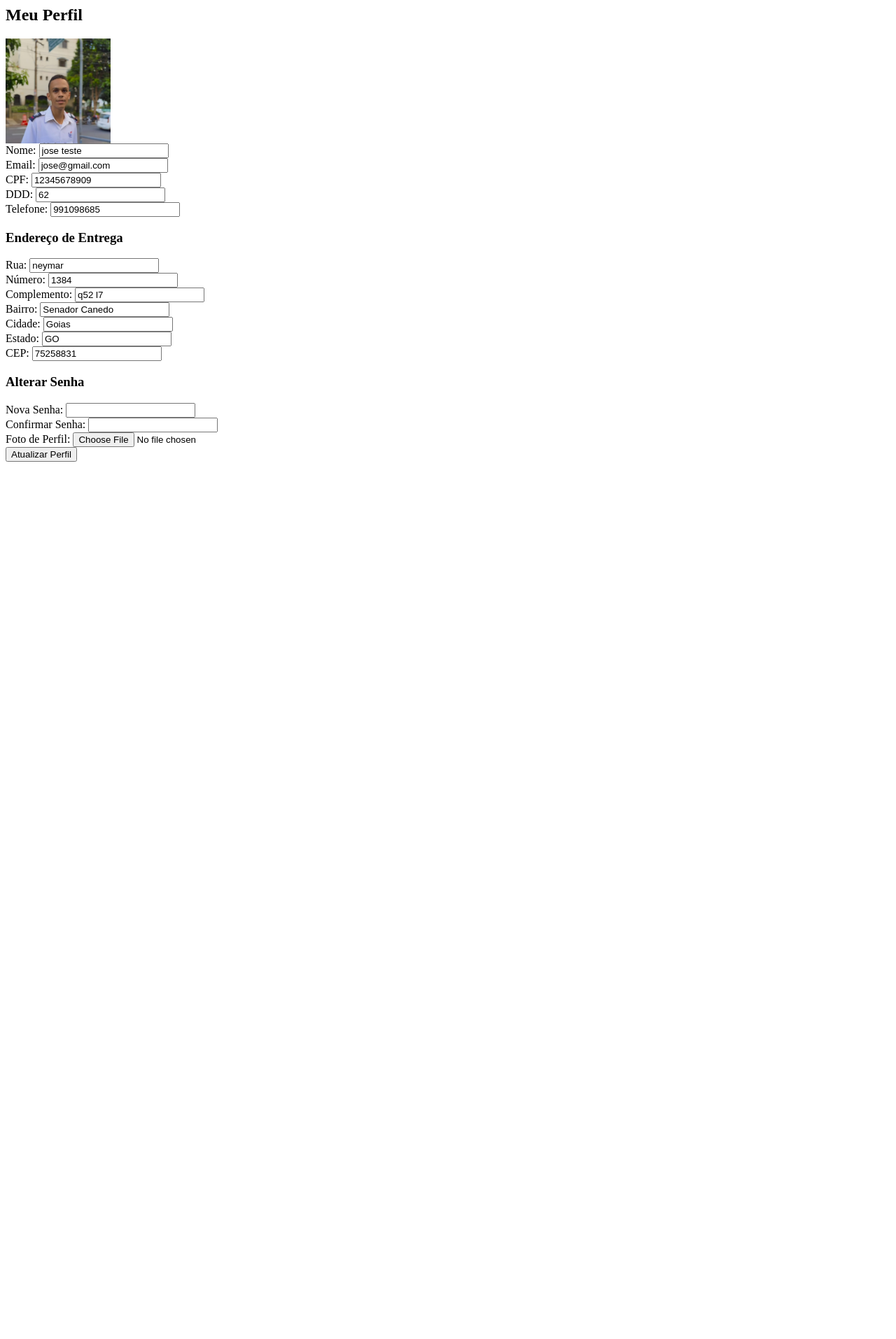
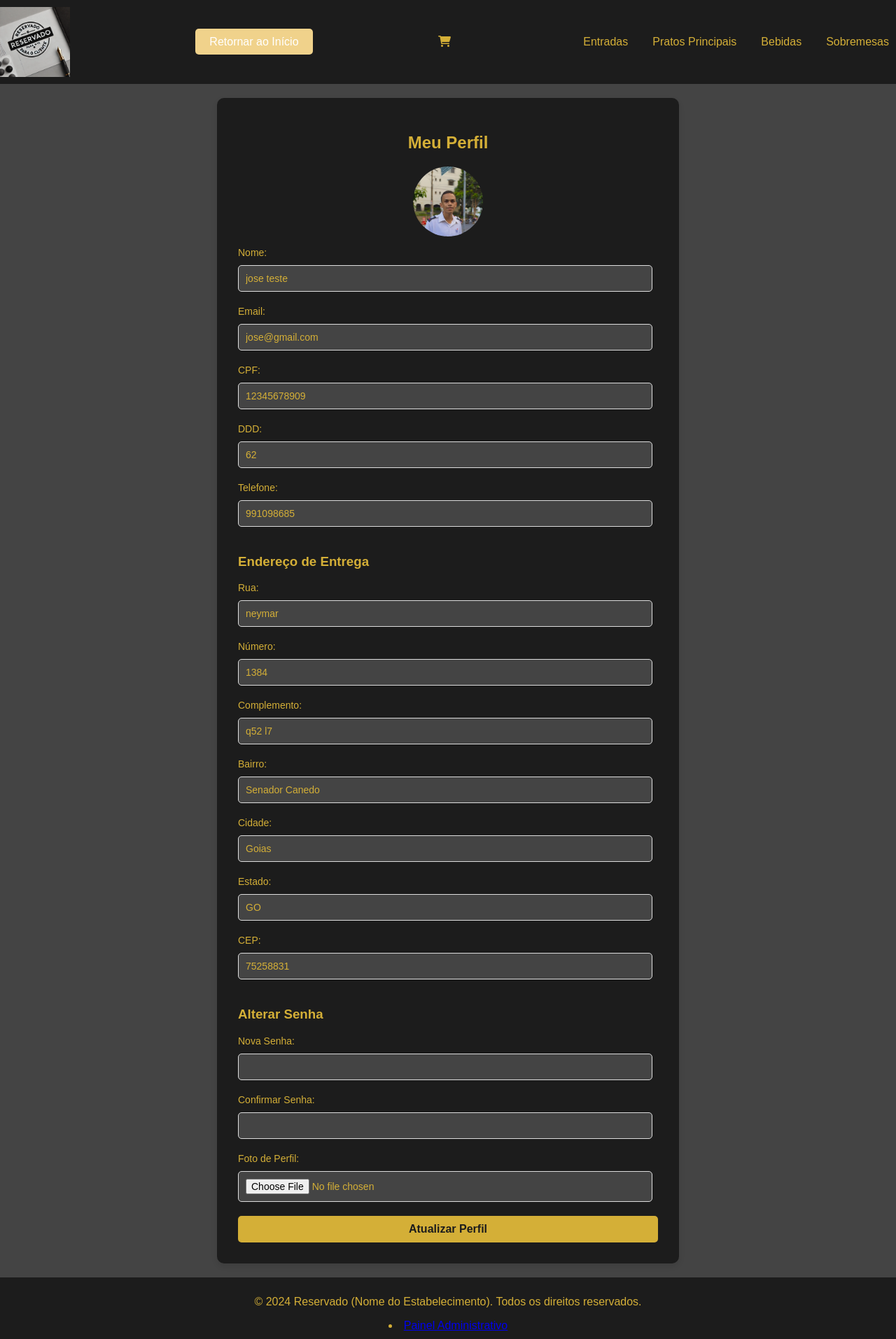
Before and after one commit to thaydionIA/cardapio-dinamico, a PHP site: page /perfil.php in a window 1280 px wide. Shown: the whole page at 70% size. Before the commit the page ends 660 px from the top, so only its background shows below. Run offline with PHP 8.4, Linux system fonts and the light colour scheme; a user stored in the database is signed in; data comes from the database, SQL or seed files in the repository.

Commit message:
Atualizado

```diff
--- a/assets/css/style.css
+++ b/assets/css/style.css
@@ -428,3 +428,92 @@ input[type=number] {
         width: 100%;
     }
 }
+
+
+
+
+
+/* Estilos personalizados para a página de perfil */
+.perfil-container {
+    background-color: #1c1c1c; /* Cor de fundo principal */
+    padding: 30px;
+    border-radius: 10px;
+    max-width: 600px;
+    margin: 0 auto;
+    box-shadow: 0 4px 8px rgba(0, 0, 0, 0.1); /* Sombra para destaque */
+}
+
+.perfil-container h2 {
+    color: #d4af37; /* Cor dourada como destaque */
+    text-align: center;
+    margin-bottom: 20px;
+    font-size: 24px; /* Tamanho da fonte ajustado */
+}
+
+.perfil-form label {
+    color: #d4af37; /* Cor dourada para o texto dos labels */
+    display: block;
+    margin-bottom: 10px;
+    font-size: 14px;
+}
+
+.perfil-form input[type="text"],
+.perfil-form input[type="email"],
+.perfil-form input[type="password"],
+.perfil-form input[type="file"] {
+    width: 95%;
+    padding: 10px;
+    border: 1px solid #ddd;
+    border-radius: 5px;
+    margin-bottom: 20px;
+    font-size: 14px;
+    background-color: #444; /* Cor secundária de fundo */
+    color: #d4af37; /* Cor do texto */
+}
+
+.perfil-form button {
+    background-color: #d4af37; /* Cor dourada para o botão */
+    color: #1c1c1c; /* Cor de fundo principal para o texto do botão */
+    padding: 10px 20px;
+    border: none;
+    border-radius: 5px;
+    cursor: pointer;
+    width: 100%;
+    font-size: 16px;
+    font-weight: bold;
+    transition: background-color 0.3s ease;
+}
+
+.perfil-form button:hover {
+    background-color: #ecbe54; /* Mudança de cor no hover */
+}
+
+/* Estilo da foto de perfil (redimensionada) */
+.perfil-foto {
+    display: block;
+    margin: 0 auto 15px auto;
+    border-radius: 50%;
+    width: 100px; /* Redimensionado para uma versão menor */
+    height: 100px; /* Redimensionado para uma versão menor */
+    object-fit: cover; /* Mantém a proporção da imagem */
+}
+
+/* Responsividade para telas menores */
+@media (max-width: 768px) {
+    .perfil-container {
+        padding: 20px;
+        width: 100%;
+    }
+
+    .perfil-form input[type="text"],
+    .perfil-form input[type="email"],
+    .perfil-form input[type="password"],
+    .perfil-form input[type="file"] {
+        width: 100%;
+    }
+
+    .perfil-foto {
+        width: 80px; /* Ajuste menor para telas pequenas */
+        height: 80px;
+    }
+}
--- a/index.php
+++ b/index.php
@@ -38,7 +38,7 @@ $is_admin = isset($_SESSION['user_role']) && $_SESSION['user_role'] === 'admin';
 <body>
     <header>
         <div style="display: flex; align-items: center;">
-            <img src="assets/img/logo.jpg" alt="Logo do Site" style="height: 60px; margin-right: 15px;">
+            <img src="/cardapio-dinamico/path/logo.jpg" alt="Logo do Site" style="height: 60px; margin-right: 15px;">
             <h1><?php echo $site_name; ?></h1>
         </div>
         <nav>
--- a/perfil.php
+++ b/perfil.php
@@ -1,5 +1,6 @@
 <?php
-include('db/conexao.php'); // Inclui a conexão com o banco de dados via PDO
+// Iniciar a sessão e incluir a conexão com o banco de dados
+include('db/conexao.php');
 session_start();
 
 // Verifica se o usuário está logado
@@ -74,57 +75,84 @@ if ($_SERVER['REQUEST_METHOD'] == 'POST') {
 }
 ?>
 
-<!-- Formulário de Perfil -->
+<?php
+// Verificar se a variável global $incluir_rodape está definida e se deve incluir o rodapé
+$incluir_rodape = !isset($GLOBALS['incluir_rodape']) || $GLOBALS['incluir_rodape'];
+
+// Incluir o cabeçalho
+include $_SERVER['DOCUMENT_ROOT'] . '/cardapio-dinamico/header.php';
+?>
+
+<!DOCTYPE html>
+<html lang="pt-BR">
+<head>
+    <meta charset="UTF-8">
+    <meta name="viewport" content="width=device-width, initial-scale=1.0">
+    <title>Perfil</title>
+    <!-- Ligando o arquivo CSS correto -->
+    <link rel="stylesheet" href="assets/css/style.css"> <!-- Caminho do CSS -->
+</head>
+<body>
+    <div class="perfil-container">
         <h2>Meu Perfil</h2>
-<form action="perfil.php" method="POST" enctype="multipart/form-data">
-    <img src="uploads/clientes/<?= htmlspecialchars($user['foto']); ?>" alt="Foto de Perfil" style="width: 150px; height: 150px;"><br>
+        <form class="perfil-form" action="perfil.php" method="POST" enctype="multipart/form-data">
+            <img class="perfil-foto" src="uploads/clientes/<?= htmlspecialchars($user['foto']); ?>" alt="Foto de Perfil">
 
             <label>Nome:</label>
-    <input type="text" name="nome" value="<?= htmlspecialchars($user['nome']); ?>" required><br>
+            <input type="text" name="nome" value="<?= htmlspecialchars($user['nome']); ?>" required>
 
             <label>Email:</label>
-    <input type="email" name="email" value="<?= htmlspecialchars($user['email']); ?>" required><br>
+            <input type="email" name="email" value="<?= htmlspecialchars($user['email']); ?>" required>
 
             <label>CPF:</label>
-    <input type="text" name="cpf" value="<?= htmlspecialchars($user['cpf']); ?>" required><br>
+            <input type="text" name="cpf" value="<?= htmlspecialchars($user['cpf']); ?>" required>
 
             <label>DDD:</label>
-    <input type="text" name="dd" value="<?= htmlspecialchars($user['dd']); ?>" required><br>
+            <input type="text" name="dd" value="<?= htmlspecialchars($user['dd']); ?>" required>
 
             <label>Telefone:</label>
-    <input type="text" name="telefone" value="<?= htmlspecialchars($user['telefone']); ?>"><br>
+            <input type="text" name="telefone" value="<?= htmlspecialchars($user['telefone']); ?>">
 
             <h3>Endereço de Entrega</h3>
             <label>Rua:</label>
-    <input type="text" name="rua" value="<?= htmlspecialchars($endereco['rua']); ?>" required><br>
+            <input type="text" name="rua" value="<?= htmlspecialchars($endereco['rua']); ?>" required>
 
             <label>Número:</label>
-    <input type="text" name="numero" value="<?= htmlspecialchars($endereco['numero']); ?>" required><br>
+            <input type="text" name="numero" value="<?= htmlspecialchars($endereco['numero']); ?>" required>
 
             <label>Complemento:</label>
-    <input type="text" name="complemento" value="<?= htmlspecialchars($endereco['complemento']); ?>"><br>
+            <input type="text" name="complemento" value="<?= htmlspecialchars($endereco['complemento']); ?>">
 
             <label>Bairro:</label>
-    <input type="text" name="bairro" value="<?= htmlspecialchars($endereco['bairro']); ?>" required><br>
+            <input type="text" name="bairro" value="<?= htmlspecialchars($endereco['bairro']); ?>" required>
 
             <label>Cidade:</label>
-    <input type="text" name="cidade" value="<?= htmlspecialchars($endereco['cidade']); ?>" required><br>
+            <input type="text" name="cidade" value="<?= htmlspecialchars($endereco['cidade']); ?>" required>
 
             <label>Estado:</label>
-    <input type="text" name="estado" value="<?= htmlspecialchars($endereco['estado']); ?>" maxlength="2" required><br>
+            <input type="text" name="estado" value="<?= htmlspecialchars($endereco['estado']); ?>" maxlength="2" required>
 
             <label>CEP:</label>
-    <input type="text" name="cep" value="<?= htmlspecialchars($endereco['cep']); ?>" required><br>
+            <input type="text" name="cep" value="<?= htmlspecialchars($endereco['cep']); ?>" required>
 
             <h3>Alterar Senha</h3>
             <label>Nova Senha:</label>
-    <input type="password" name="senha"><br>
+            <input type="password" name="senha">
 
             <label>Confirmar Senha:</label>
-    <input type="password" name="confirmar_senha"><br>
+            <input type="password" name="confirmar_senha">
 
             <label>Foto de Perfil:</label>
-    <input type="file" name="foto" accept="image/*"><br>
+            <input type="file" name="foto" accept="image/*">
 
             <button type="submit">Atualizar Perfil</button>
         </form>
+    </div>
+
+    <!-- Inclusão do rodapé -->
+    <?php if ($incluir_rodape): ?>
+        <?php include $_SERVER['DOCUMENT_ROOT'] . '/cardapio-dinamico/footer.php'; ?>
+    <?php endif; ?>
+
+</body>
+</html>
```
Also changed, not shown: uploads/clientes/Captura de tela 2024-08-29 151453.png (added), uploads/clientes/cdc6de9b-434b-455f-9003-86d189458d87.jfif (added). Lines whose indentation alone changed are shown as unchanged.
